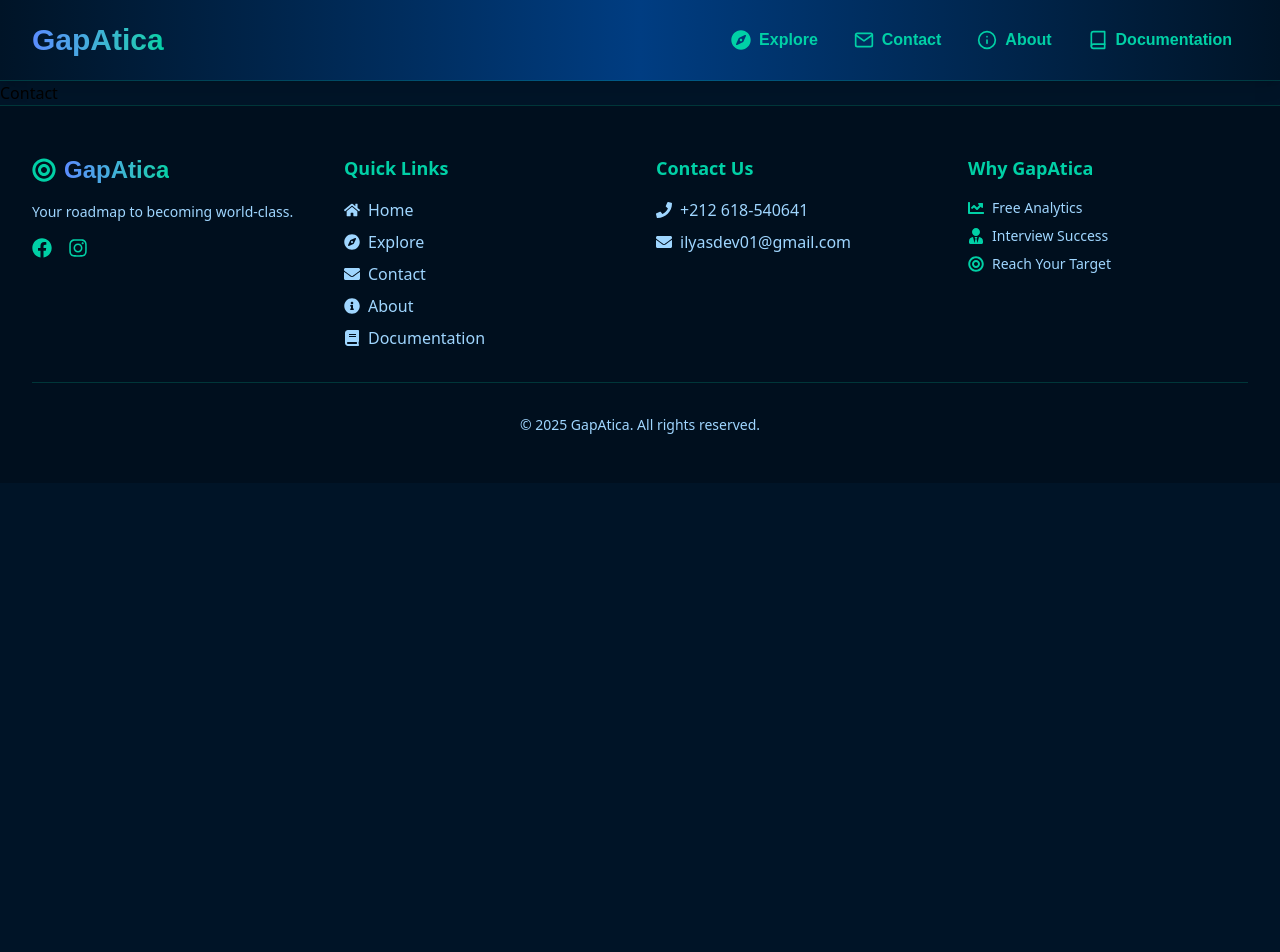
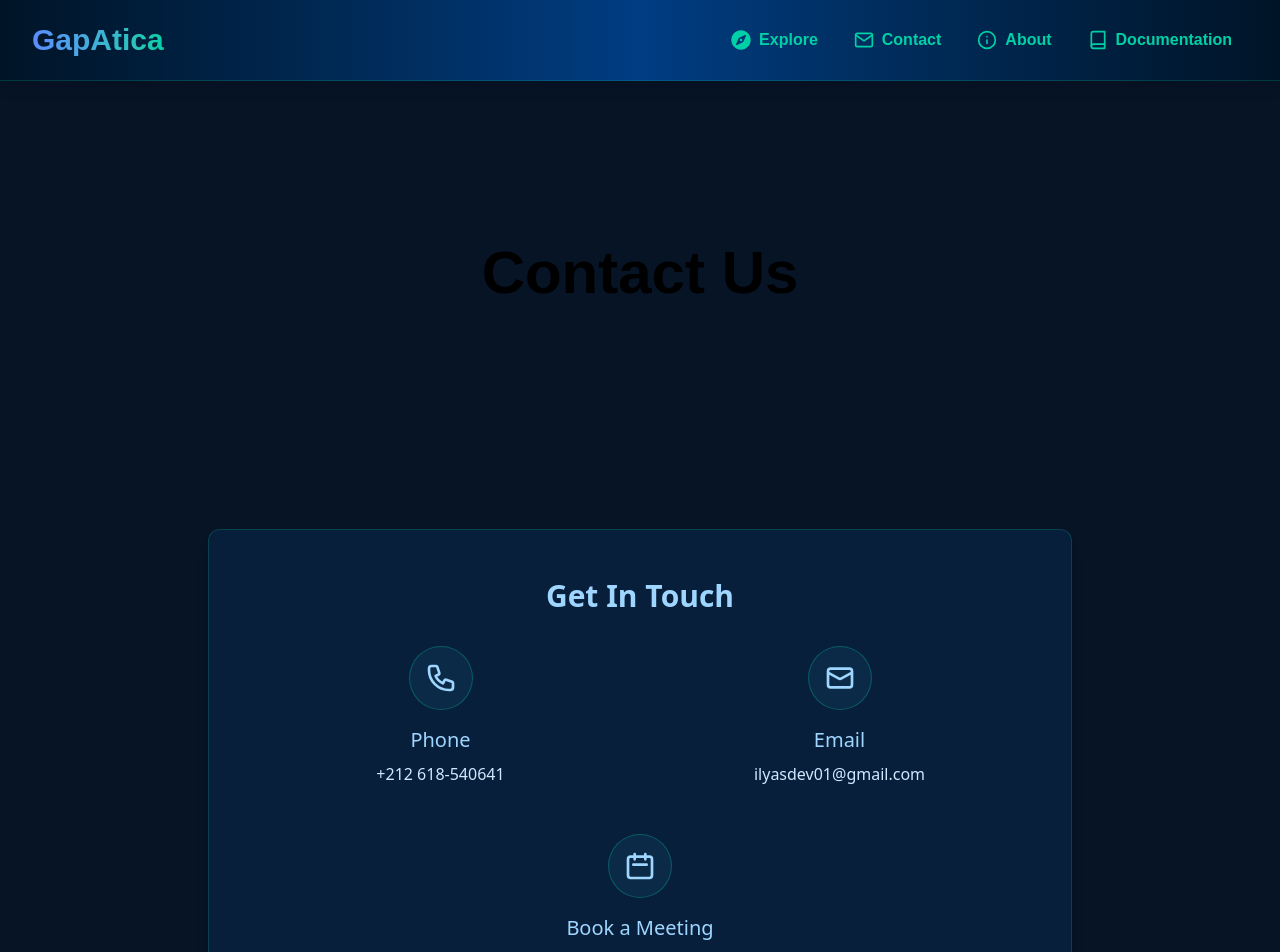
Before and after one commit to ilyasdev01-creator/GapAtica, a React (Vite) app in the folder frontend/: page /contact in a window 1280 px wide. Shown: the top 952 px of the page. Before the commit the page ends 800 px from the top, so only its background shows below. Built offline with nearby package versions, Linux system fonts and the light colour scheme; a web font is replaced by a local one.

Commit message:
basic contact us layout

```diff
--- a/frontend/src/pages/Contact.tsx
+++ b/frontend/src/pages/Contact.tsx
@@ -1,9 +1,94 @@
-
-
 const Contact = () => {
   return (
-    <div>Contact</div>
-  )
-}
+    <div className="min-h-screen bg-[#071426] text-white">
+      {/* Hero Section */}
+      <div className="relative h-96 overflow-hidden">
+        <div className="absolute inset-0 bg-transparent bg-opacity-50 flex items-center justify-center">
+          <h1 className="text-4xl md:text-6xl font-bold text-black ibm-thai-looped-font text-center">
+            Contact Us
+          </h1>
+        </div>
+      </div>
 
-export default Contact
+      {/* Contact Information Section */}
+      <div className="max-w-4xl mx-auto px-4 py-16">
+        <div className="bg-[#071f3a] rounded-xl shadow-lg p-8 md:p-12 border border-[#00D0A6]/20">
+          <h2 className="text-3xl font-semibold text-[#9FD6FF] mb-8 text-center">
+            Get In Touch
+          </h2>
+          <div className="grid grid-cols-1 md:grid-cols-2 gap-8">
+            {/* Phone Section */}
+            <div className="text-center">
+              <div className="bg-[#0b2a47] rounded-full w-16 h-16 flex items-center justify-center mx-auto mb-4 border border-[#00D0A6]/30">
+                <svg
+                  className="w-8 h-8 text-[#9FD6FF]"
+                  fill="none"
+                  stroke="currentColor"
+                  viewBox="0 0 24 24"
+                  xmlns="http://www.w3.org/2000/svg"
+                >
+                  <path
+                    strokeLinecap="round"
+                    strokeLinejoin="round"
+                    strokeWidth={2}
+                    d="M3 5a2 2 0 012-2h3.28a1 1 0 01.948.684l1.498 4.493a1 1 0 01-.502 1.21l-2.257 1.13a11.042 11.042 0 005.516 5.516l1.13-2.257a1 1 0 011.21-.502l4.493 1.498a1 1 0 01.684.949V19a2 2 0 01-2 2h-1C9.716 21 3 14.284 3 6V5z"
+                  />
+                </svg>
+              </div>
+              <h3 className="text-xl font-medium text-[#9FD6FF] mb-2">Phone</h3>
+              <p className="text-[#cfe9ff]">+212 618-540641</p>
+            </div>
+
+            {/* Email Section */}
+            <div className="text-center">
+              <div className="bg-[#0b2a47] rounded-full w-16 h-16 flex items-center justify-center mx-auto mb-4 border border-[#00D0A6]/30">
+                <svg
+                  className="w-8 h-8 text-[#9FD6FF]"
+                  fill="none"
+                  stroke="currentColor"
+                  viewBox="0 0 24 24"
+                  xmlns="http://www.w3.org/2000/svg"
+                >
+                  <path
+                    strokeLinecap="round"
+                    strokeLinejoin="round"
+                    strokeWidth={2}
+                    d="M3 8l7.89 4.26a2 2 0 002.22 0L21 8M5 19h14a2 2 0 002-2V7a2 2 0 00-2-2H5a2 2 0 00-2 2v10a2 2 0 002 2z"
+                  />
+                </svg>
+              </div>
+              <h3 className="text-xl font-medium text-[#9FD6FF] mb-2">Email</h3>
+              <p className="text-[#cfe9ff]">ilyasdev01@gmail.com</p>
+            </div>
+          </div>
+
+          {/* Book a Meeting Section */}
+          <div className="mt-12 text-center">
+            <div className="bg-[#0b2a47] rounded-full w-16 h-16 flex items-center justify-center mx-auto mb-4 border border-[#00D0A6]/30">
+              <svg
+                className="w-8 h-8 cursor-pointer text-[#9FD6FF]"
+                fill="none"
+                stroke="currentColor"
+                viewBox="0 0 24 24"
+                xmlns="http://www.w3.org/2000/svg"
+              >
+                <path
+                  strokeLinecap="round"
+                  strokeLinejoin="round"
+                  strokeWidth={2}
+                  d="M8 7V3m8 4V3m-9 8h10M5 21h14a2 2 0 002-2V7a2 2 0 00-2-2H5a2 2 0 00-2 2v12a2 2 0 002 2z"
+                />
+              </svg>
+            </div>
+            <h3 className="text-xl  font-medium text-[#9FD6FF] mb-2">
+              Book a Meeting
+            </h3>
+            <p className="text-[#cfe9ff]">Schedule a consultation with us</p>
+          </div>
+        </div>
+      </div>
+    </div>
+  );
+};
+
+export default Contact;
```
